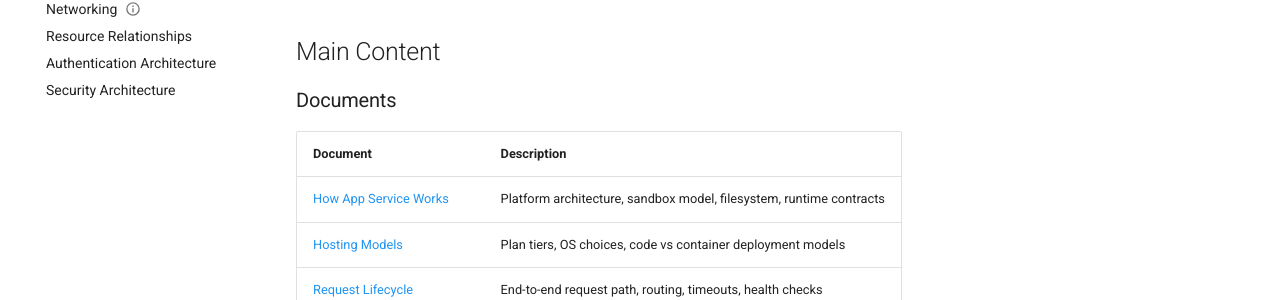
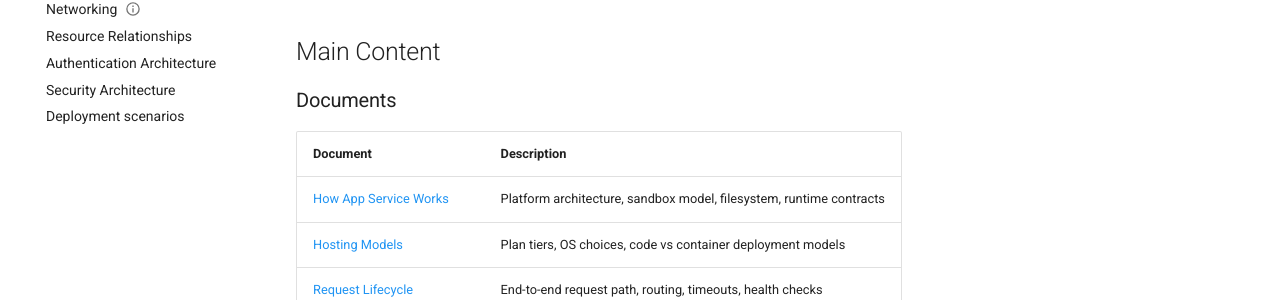
Before and after one commit to yeongseon/azure-app-service-practical-guide, an MkDocs documentation site: the page built from docs/platform/index.md, in a window 1280 px wide. Shown: the part 285-585 px from the top of the page. Built offline with MkDocs 1.6.1 and Material for MkDocs 9.7.7, drawn with Linux system fonts in a browser that asks for light colours; comment, search, counter and statistics services are not loaded; some of the changed lines change nothing that is shown.

Commit message:
docs: add deployment-scenarios.md with SKU-specific deployment patterns
- Create platform/deployment-scenarios.md with 3 scenarios (Public, VNet Integrated, Isolated)
- Add comparison matrices for networking/security and deployment methods by SKU
- Include Mermaid diagrams with proper diagram-id comments
- Cover Free/Basic, Standard/Premium, and ASE deployment patterns

````diff
--- /dev/null
+++ b/docs/platform/deployment-scenarios.md
@@ -0,0 +1,195 @@
+---
+title: Azure App Service Deployment Scenarios
+description: A practical guide to choosing and implementing deployment architectures across different Azure App Service SKUs.
+content_sources:
+  - https://learn.microsoft.com/azure/app-service/overview-hosting-plans
+  - https://learn.microsoft.com/azure/app-service/networking-features
+  - https://learn.microsoft.com/azure/app-service/deploy-run-package
+  - https://learn.microsoft.com/azure/app-service/deploy-continuous-deployment
+  - https://learn.microsoft.com/azure/app-service/overview-vnet-integration
+  - https://learn.microsoft.com/azure/app-service/environment/overview
+  diagrams:
+    - id: scenario-overview-flow
+      type: flowchart
+      source: self-generated
+      justification: "Synthesized from MSLearn App Service networking and hosting plan documentation"
+      based_on:
+        - https://learn.microsoft.com/azure/app-service/overview-hosting-plans
+        - https://learn.microsoft.com/azure/app-service/networking-features
+    - id: scenario-a-public-basic
+      type: flowchart
+      source: self-generated
+      justification: "Standard public deployment pattern for Free/Basic tiers"
+      based_on:
+        - https://learn.microsoft.com/azure/app-service/overview-hosting-plans
+    - id: scenario-b-vnet-integrated
+      type: flowchart
+      source: self-generated
+      justification: "Standard enterprise VNet integration pattern"
+      based_on:
+        - https://learn.microsoft.com/azure/app-service/overview-vnet-integration
+    - id: scenario-c-isolated-ase
+      type: flowchart
+      source: self-generated
+      justification: "App Service Environment (ASE) architecture pattern"
+      based_on:
+        - https://learn.microsoft.com/azure/app-service/environment/overview
+---
+
+# Azure App Service Deployment Scenarios
+
+Understanding the relationship between App Service SKUs and deployment architecture is essential for security, performance, and cost-effectiveness. This guide breaks down common scenarios based on networking requirements and tier capabilities.
+
+## Scenario Overview
+
+The choice of deployment scenario typically follows a progression of networking complexity and isolation requirements.
+
+<!-- diagram-id: scenario-overview-flow -->
+```mermaid
+graph TD
+    Start[Choose Deployment Scenario] --> FreeBasic[Scenario A: Public Basic]
+    FreeBasic --> |Add VNet Integration| StdPrem[Scenario B: VNet Integrated]
+    StdPrem --> |Full Isolation| Isolated[Scenario C: Isolated ASE]
+
+    subgraph "Scenario A"
+    FreeBasic[Free/Basic Tiers]
+    end
+
+    subgraph "Scenario B"
+    StdPrem[Standard/Premium Tiers]
+    end
+
+    subgraph "Scenario C"
+    Isolated[Isolated v2/v3 Tiers]
+    end
+```
+
+## Matrix A: Networking and Security by SKU
+
+| Feature | Free/Shared | Basic | Standard | Premium (v2/v3/v4) | Isolated (ASE) |
+| :--- | :---: | :---: | :---: | :---: | :---: |
+| Public Inbound | Yes | Yes | Yes | Yes | Optional |
+| Regional VNet Integration | No | Yes | Yes | Yes | Native |
+| Private Endpoints | No | Yes | Yes | Yes | Native |
+| IP Restrictions | Yes | Yes | Yes | Yes | Yes |
+| Hybrid Connections | No | Yes | Yes | Yes | No (Direct VNet) |
+| Outbound IP Control | Shared | Shared | Shared | Shared/NAT Gateway | Fully Controlled |
+
+## Matrix B: Deployment Methods by SKU
+
+| Method | Free/Shared | Basic | Standard | Premium | Isolated |
+| :--- | :---: | :---: | :---: | :---: | :---: |
+| ZIP Deploy | Yes | Yes | Yes | Yes | Yes |
+| Run from Package | Yes | Yes | Yes | Yes | Yes |
+| Container (Web App for Containers) | No | Yes | Yes | Yes | Yes |
+| GitHub Actions / ADO | Yes | Yes | Yes | Yes | Yes (vNet required) |
+| Kudu (SCM) Site | Public Only | Public Only | Public/Private | Public/Private | Private |
+| Deployment Slots | No | No | 5 | 20 | 20 |
+
+## Scenario A: Public-Only (Free/Shared tiers)
+
+Best for early development, personal projects, or static-like sites where VNet integration and private ingress are not required.
+
+<!-- diagram-id: scenario-a-public-basic -->
+```mermaid
+graph LR
+    User((User)) -->|HTTPS| PublicEndpoint[App Service Public IP]
+    Developer((Developer)) -->|Push| GitHub[GitHub Actions]
+    GitHub -->|ZIP Deploy| Kudu[Kudu SCM Site]
+    Kudu -->|Deploy| AppInstance[App Service Instance]
+    AppInstance -->|Outbound| Internet((Public Internet))
+```
+
+### Key Characteristics
+- **Networking:** All traffic enters via a shared public IP address.
+- **Security:** Access control is limited to IP restrictions (allow/deny lists).
+- **SCM Access:** The Kudu management site is publicly accessible. **Warning:** This management interface is exposed to the internet and should be secured with strong credentials or disabled if not in use.
+
+### Deployment Example (ZIP Deploy)
+```bash
+az webapp deployment source config-zip \
+    --resource-group "myResourceGroup" \
+    --name "myWebApp" \
+    --src "project.zip"
+```
+
+| Command/Parameter | Purpose |
+| :--- | :--- |
+| --resource-group | Specifies the Azure resource group containing the app service. |
+| --name | The name of the target App Service. |
+| --src | Path to the ZIP file containing the application code. |
+
+## Scenario B: VNet Integrated & Private Inbound (Basic/Standard/Premium)
+
+The standard for production enterprise applications. This scenario allows the App Service to reach resources inside a Virtual Network and supports private ingress via Private Endpoints.
+
+<!-- diagram-id: scenario-b-vnet-integrated -->
+```mermaid
+graph TD
+    User((User)) -->|Private Link| PrivEnd[Private Endpoint]
+    subgraph "Azure Virtual Network"
+        PrivEnd --> AppService[App Service]
+        AppService -->|Regional VNet Integration| Subnet[Integration Subnet]
+        Subnet --> SQL[Azure SQL / Private Resource]
+    end
+    Developer((Developer)) -->|VPN/ExpressRoute| SCM[SCM Private Endpoint]
+    SCM --> AppService
+```
+
+### Key Characteristics
+- **Regional VNet Integration:** Allows the app to access resources in a VNet (like SQL databases or Key Vaults with private endpoints).
+- **Private Endpoints:** Provides a private IP for ingress. **Note:** Adding a private endpoint does not automatically disable the public endpoint; you must explicitly disable public network access in the Networking settings to achieve full isolation.
+- **Outbound Traffic:** Can be routed through a NAT Gateway or Firewall for fixed outbound IPs (requires NAT Gateway on the integration subnet).
+
+### Enabling VNet Integration
+```bash
+az webapp vnet-integration add \
+    --resource-group "myResourceGroup" \
+    --name "myWebApp" \
+    --vnet "myVNet" \
+    --subnet "integrationSubnet"
+```
+
+| Command/Parameter | Purpose |
+| :--- | :--- |
+| --resource-group | Specifies the Azure resource group containing the app service. |
+| --name | The name of the target App Service. |
+| --vnet | The name of the Virtual Network to integrate with. |
+| --subnet | The dedicated subnet for App Service outbound traffic. |
+
+## Scenario C: Isolated (ASE)
+
+The highest level of isolation. The entire App Service Environment (ASE) runs within your Virtual Network on dedicated hardware.
+
+<!-- diagram-id: scenario-c-isolated-ase -->
+```mermaid
+graph TD
+    subgraph "Azure Virtual Network (ASE)"
+        ILB[Internal Load Balancer] --> WebApps[App Service Instances]
+        WebApps --> DataSubnet[Data/Backend Subnet]
+    end
+    Gateway[Application Gateway / Front Door] -->|Private| ILB
+```
+
+### Key Characteristics
+- **Single Tenant:** No shared infrastructure with other customers.
+- **Internal Load Balancer (ILB):** Can be configured to have no public internet footprint at all.
+- **Scalability:** Supports much larger scale-out compared to multi-tenant tiers.
+
+## Pre-Deployment Checklist
+
+1. **Verify SKU Compatibility:** Ensure the chosen tier supports VNet integration (Basic+) or Private Endpoints (Basic+).
+2. **Subnet Delegation:** The integration subnet must be delegated to `Microsoft.Web/serverFarms` and must be empty before configuration.
+3. **App Settings (Code Deploy):** For ZIP or package-based deployments, configure `WEBSITE_RUN_FROM_PACKAGE=1` for faster startup and atomic swaps. (Not applicable for custom containers).
+4. **DNS Resolution:** Ensure private DNS zones (`privatelink.azurewebsites.net`) are linked to your VNet when using Private Endpoints.
+
+## See Also
+- [Networking features overview](https://learn.microsoft.com/azure/app-service/networking-features)
+- [Zero-downtime deployments with slots](https://learn.microsoft.com/azure/app-service/deploy-staging-slots)
+- [Security baseline for App Service](https://learn.microsoft.com/azure/app-service/security-baseline)
+
+## Sources
+- Microsoft Learn: [App Service Environment Overview](https://learn.microsoft.com/azure/app-service/environment/overview)
+- Microsoft Learn: [VNet Integration](https://learn.microsoft.com/azure/app-service/overview-vnet-integration)
+- Microsoft Learn: [Deploy from Package](https://learn.microsoft.com/azure/app-service/deploy-run-package)
+- Microsoft Learn: [Continuous Deployment](https://learn.microsoft.com/azure/app-service/deploy-continuous-deployment)
--- a/mkdocs.yml
+++ b/mkdocs.yml
@@ -108,6 +108,7 @@
     - platform/resource-relationships.md
     - platform/authentication-architecture.md
     - platform/security-architecture.md
+    - platform/deployment-scenarios.md
   - Best Practices:
     - best-practices/index.md
     - best-practices/production-baseline.md
````
